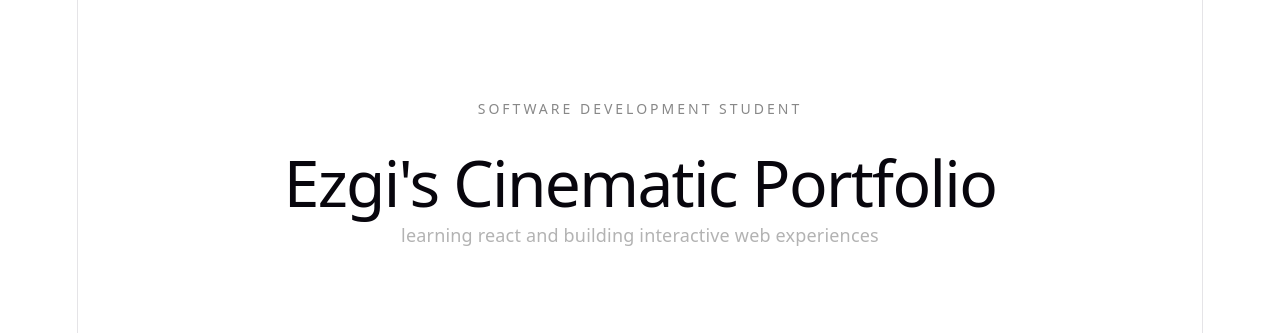
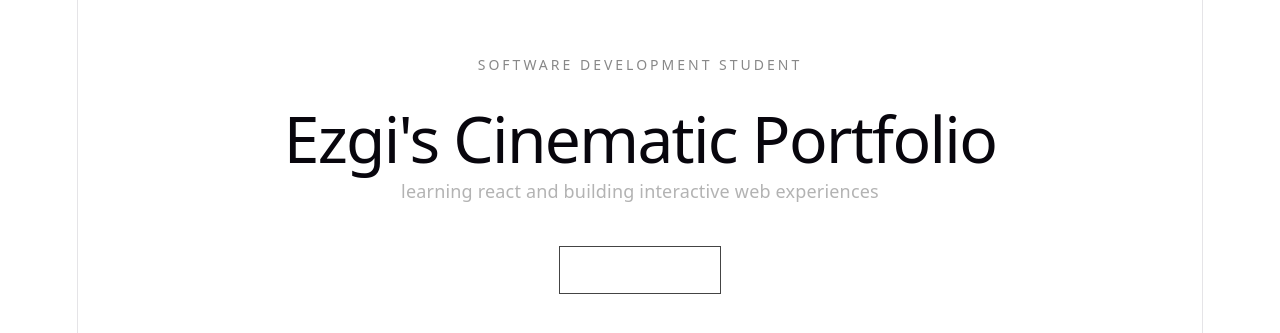
Before and after one commit to ezginy/cinematic-portfolio, a React (Vite) app: page / in a window 1280 px wide. Shown: the part 259-592 px from the top of the page. Built offline with nearby package versions, Linux system fonts and the light colour scheme.

Commit message:
add hero call-to-action button
- added interactive hero button
- improved hero section visuals
- added hover transition effect

```diff
--- a/src/components/Hero.css
+++ b/src/components/Hero.css
@@ -20,10 +20,28 @@
     font-size: 64px;
     max-width: 900px;
     margin-bottom: 24px;
+    text-shadow: 0 0 20px rgba(255, 255, 255, 0.15);
 }
+
 .hero-description {
     font-size: 18px;
     color: #b3b3b3;
     max-width: 600px;
     line-height: 1.7;
 }
+
+.hero-button {
+    margin-top: 40px;
+    padding: 14px 28px;
+    background: transparent;
+    border: 1px solid #444;
+    color: white;
+    font-size: 16px;
+    cursor: pointer;
+    transition: 0.3s;
+}
+
+.hero-button:hover {
+    background: white;
+    color: black;
+}
--- a/src/components/Hero.jsx
+++ b/src/components/Hero.jsx
@@ -4,11 +4,19 @@ import './Hero.css'
 function Hero() {
     return (
         <section className="hero">
-            <p className="hero-subtitle"> software development student </p>
-            <h1 className="hero-title">Ezgi's Cinematic Portfolio</h1>
+            <p className="hero-subtitle">
+                software development student </p>
+
+            <h1 className="hero-title">
+                Ezgi's Cinematic Portfolio</h1>
+
             <p className="hero-description">
                 learning react and building interactive web experiences
             </p>
+
+            <button className="hero-button">
+                explore project
+            </button>
         </section>
     )
 }
```
